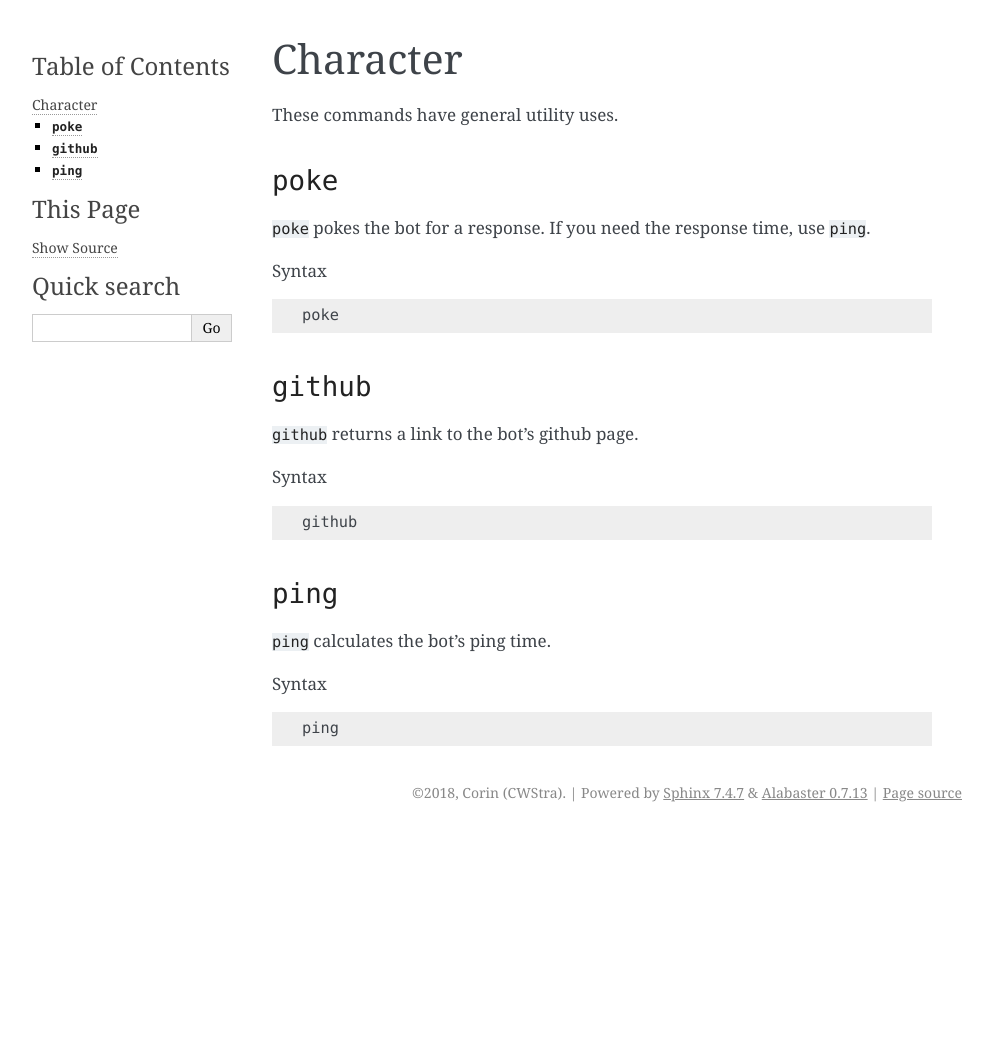
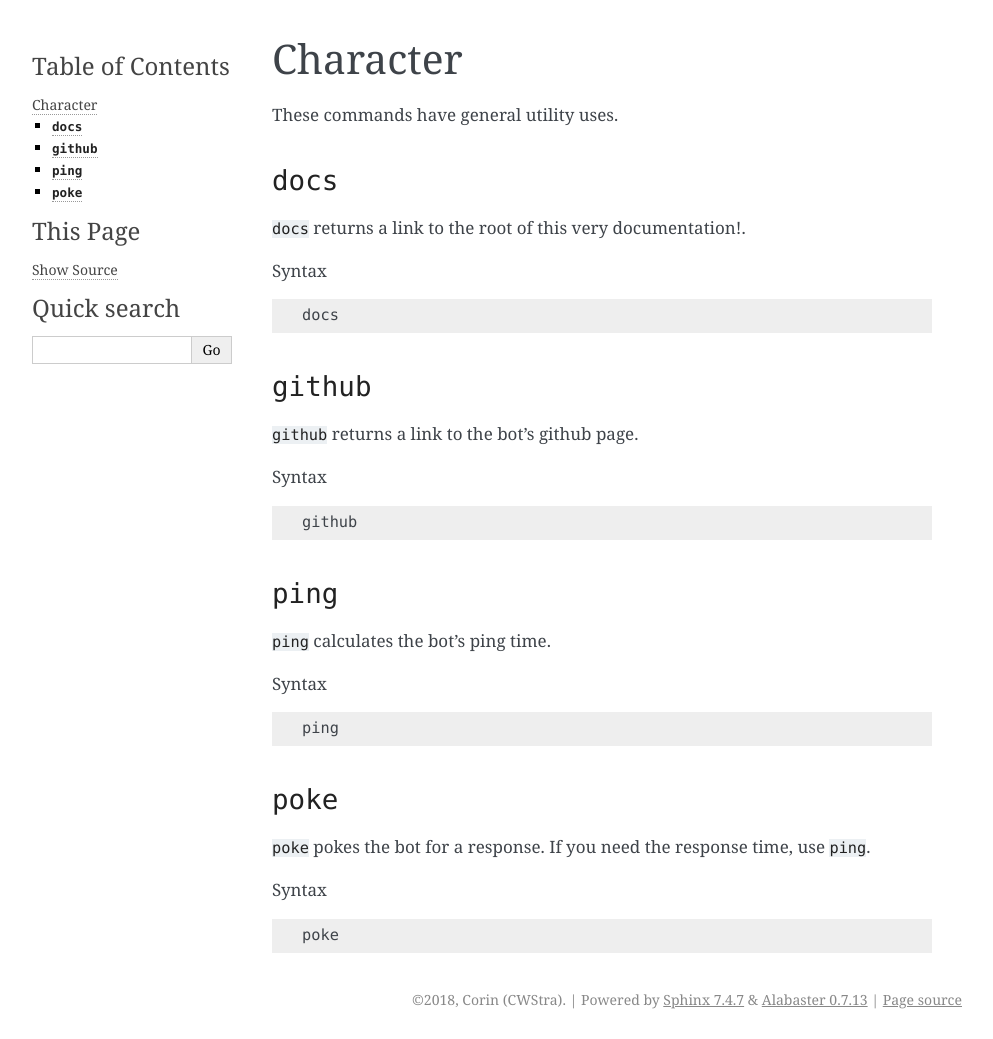
Before and after one commit to cwstra/rpdiscordrewrite, a Sphinx documentation site: the page built from docs/source/commands/general.rst, in a window 1280 px wide. Shown: the whole page, without its empty margins (148-1141 px from the left). Built offline with Sphinx 7.4.7, drawn with Linux system fonts in a browser that asks for light colours; before the commit the page ends 900 px from its top, so only the background shows below that.

Commit message:
Added docs documentation

```diff
--- a/docs/source/commands/general.rst
+++ b/docs/source/commands/general.rst
@@ -10,18 +10,18 @@ Character
 
 These commands have general utility uses.
 
-.. _poke:
+.. _docs:
 
-``poke``
+``docs``
 ------------------
 
-``poke`` pokes the bot for a response. If you need the response time, use ``ping``.
+``docs`` returns a link to the root of this very documentation!.
 
 Syntax
 
 ::
 
-	poke
+	docs
 
 .. _github:
 
@@ -49,3 +49,16 @@ Syntax
 ::
 
 	ping
+
+.. _poke:
+
+``poke``
+------------------
+
+``poke`` pokes the bot for a response. If you need the response time, use ``ping``.
+
+Syntax
+
+::
+
+	poke
--- a/docs/source/commands/index.rst
+++ b/docs/source/commands/index.rst
@@ -15,6 +15,7 @@ Welcome to RPDiscordRewrite's documentation!
    character
    general
    ref
+   roll
    server_settings
 
 
```
